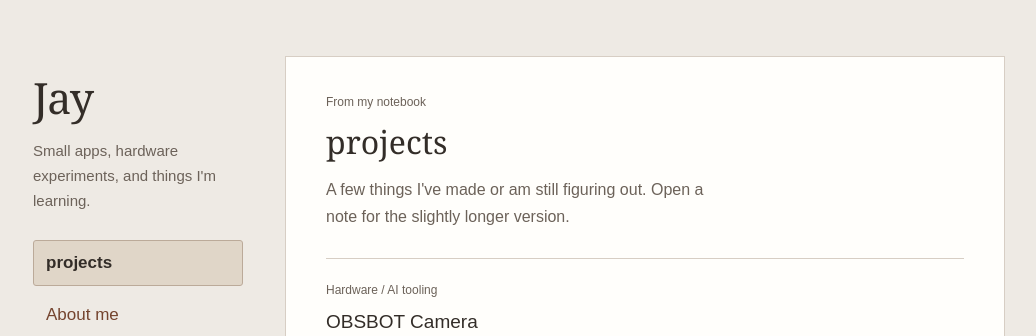
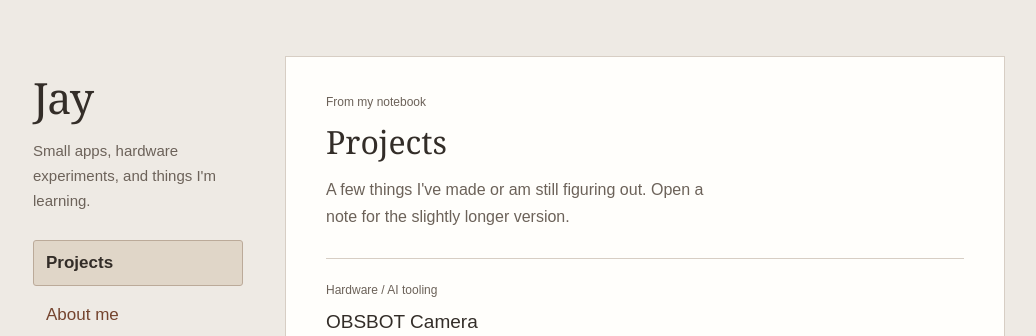
Before and after one commit to JVng36/jaybox-web, a React (Vite) app in the folder portfolio/: page / in a window 1280 px wide. Shown: the top 336 px of the page, without its empty margins (87-1123 px from the left). Built offline with nearby package versions, Linux system fonts and the light colour scheme.

Commit message:
fix casing

```diff
--- a/portfolio/src/App.jsx
+++ b/portfolio/src/App.jsx
@@ -1,7 +1,7 @@
 import { useEffect, useRef, useState } from 'react'
 import { projects } from './projects'
 
-const workTitle = 'projects'
+const workTitle = 'Projects'
 
 // The tab and the page heading share this title. The styles live in index.css.
 const sections = [
```
